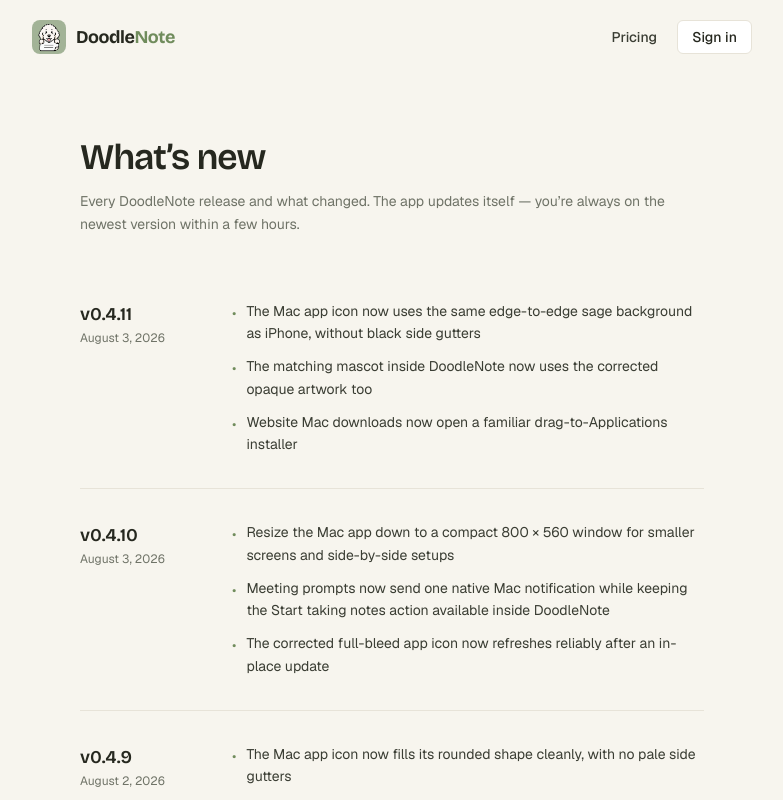
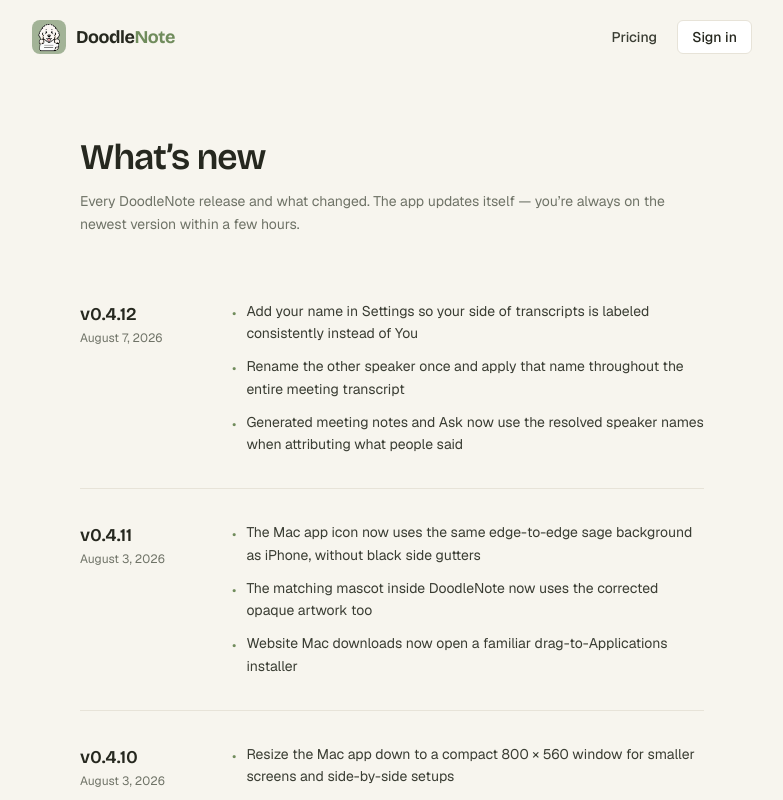
Before and after one commit to Onyx-Dev-Labs/doodle-note, a Next.js app in the folder apps/web/: page /changelog in a window 1280 px wide. Shown: the top 800 px of the page, without its empty margins (248-1031 px from the left). Built offline with nearby package versions, Linux system fonts and the light colour scheme.

Commit message:
chore: start DoodleNote v0.4.12 release candidate

```diff
--- a/apps/web/app/changelog/page.tsx
+++ b/apps/web/app/changelog/page.tsx
@@ -8,6 +8,15 @@
   date: string;
   highlights: string[];
 }> = [
+  {
+    version: "0.4.12",
+    date: "August 7, 2026",
+    highlights: [
+      "Add your name in Settings so your side of transcripts is labeled consistently instead of You",
+      "Rename the other speaker once and apply that name throughout the entire meeting transcript",
+      "Generated meeting notes and Ask now use the resolved speaker names when attributing what people said",
+    ],
+  },
   {
     version: "0.4.11",
     date: "August 3, 2026",
```
Also changed, not shown: 2 other files (tests, documents, lock files or other folders).
